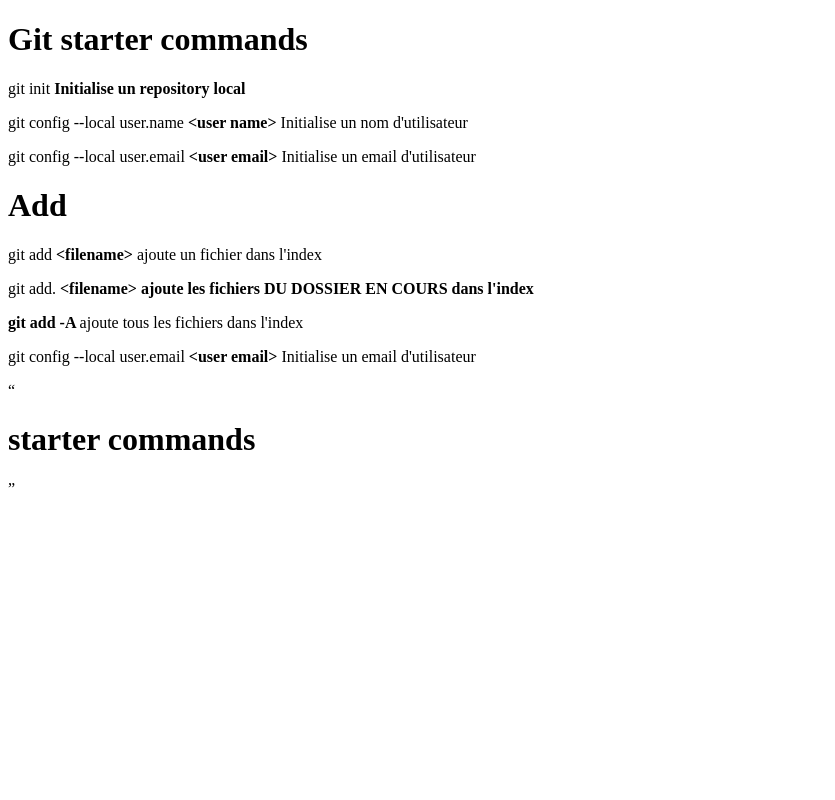
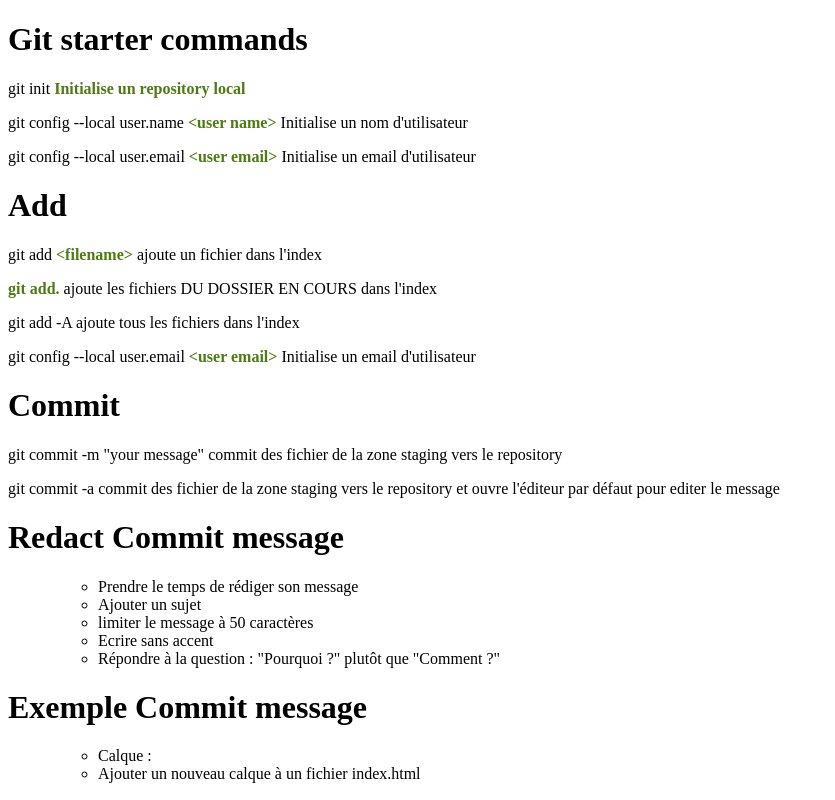
Before and after one commit to minix06/git-command-demo, a website: page index.html in a window 1280 px wide. Shown: the whole page, without its empty margins (0-835 px from the left). Drawn offline with Linux system fonts and the light colour scheme.

```diff
--- a/index.html
+++ b/index.html
@@ -6,7 +6,7 @@
     <meta name="viewport" content="width=device-width, initial-scale=1.0">
     <meta http-equiv="X-UA-Compatible" content="ie=edge">
     <link rel="stylesheet" href="node_modules/impress.js/css/impress-demo.css">
-    <link rel="stylesheet" href="node_modules/impress.js/css/impress-demo.css">
+    <link rel="stylesheet" href="styles\myCss.css">
 
     <!-- #title q h1{
     font-size: 1em;
@@ -43,27 +43,53 @@
 
             </p>
             <p>
-                git add. <strong> &lt;filename&gt;
-                            <span> ajoute les fichiers DU DOSSIER EN COURS dans l'index</span>
+                <strong>git add. </strong>
+                <span> ajoute les fichiers DU DOSSIER EN COURS dans l'index</span>
 
-                        </p>
+            </p>
 
-                        <p>
-                                git add -A </strong>
+            <p>
+                git add -A </strong>
                 <span> ajoute tous les fichiers  dans l'index</span>
             </p>
             <p>
                 git config --local user.email <strong>&lt;user email&gt; </strong>
                 <span> Initialise un email d'utilisateur</span>
             </p>
+        </div>
+        <!-- layer 3  -->
+        <div class="step slide" id="layer-3" data-x="3000">
+            <h1>Commit</h1>
+            <p>
+                git commit -m "your message"
+                <span> commit des fichier de la zone staging vers le repository</span>
 
+            </p>
+            <p>
+                git commit -a
+                <span> commit des fichier de la zone staging vers le repository et ouvre l'éditeur par défaut pour editer le message</span>
+
+            </p>
 
         </div>
-        <!-- layer 1  -->
-        <div class="step slide" id="layer-1" data-x="1000">
-            <q>
-                                <h1>starter commands</h1>
-                            </q>
+        <!-- layer 4  -->
+        <div class="step slide" id="layer-4" data-x="4000">
+            <h1>Redact Commit message</h1>
+            <ul>
+                <li>Prendre le temps de rédiger son message</li>
+                <li>Ajouter un sujet</li>
+                <li>limiter le message à 50 caractères</li>
+                <li>Ecrire sans accent</li>
+                <li>Répondre à la question : "Pourquoi ?" plutôt que "Comment ?"</li>
+            </ul>
+        </div>
+        <!-- layer 5  -->
+        <div class="step slide" id="layer-5" data-x="5000">
+            <h1>Exemple Commit message</h1>
+            <ul>
+                <li>Calque : </li>
+                <li>Ajouter un nouveau calque à un fichier index.html </li>
+            </ul>
         </div>
 
     </div>
--- /dev/null
+++ b/styles/myCss.css
@@ -0,0 +1,11 @@
+strong{
+    color : rgb(77, 123, 17)
+}
+ul{
+    list-style : circle;
+    margin-left: 50px;
+}
+#title q h1{
+    font-size: 1em;
+    text-align: center;
+}
```
Also changed, not shown: package.json (added, +19 -0 lines), styles/impress.css (added), 1 other file.
